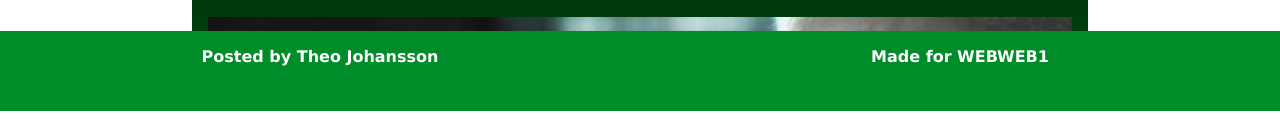
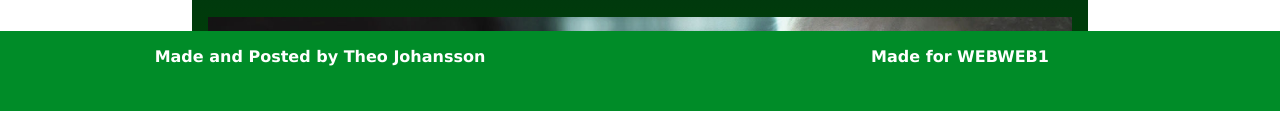
Before and after one commit to TheoJ2001/theoj2001.github.io, a plain HTML site: page underwater/index.html in a window 1280 px wide. Shown: the part 729-855 px from the top of the page. Drawn offline with Linux system fonts and the light colour scheme; files whose address does not match are found by name.

Commit message:
Update index.html

```diff
--- a/underwater/index.html
+++ b/underwater/index.html
@@ -45,7 +45,7 @@
     </article>
     <footer>
       <section id="footer-left">
-        <p>Posted by Theo Johansson</p>
+        <p>Made and Posted by Theo Johansson</p>
       </section>
       <section id="footer-right">
         <p>Made for WEBWEB1</p>
```
